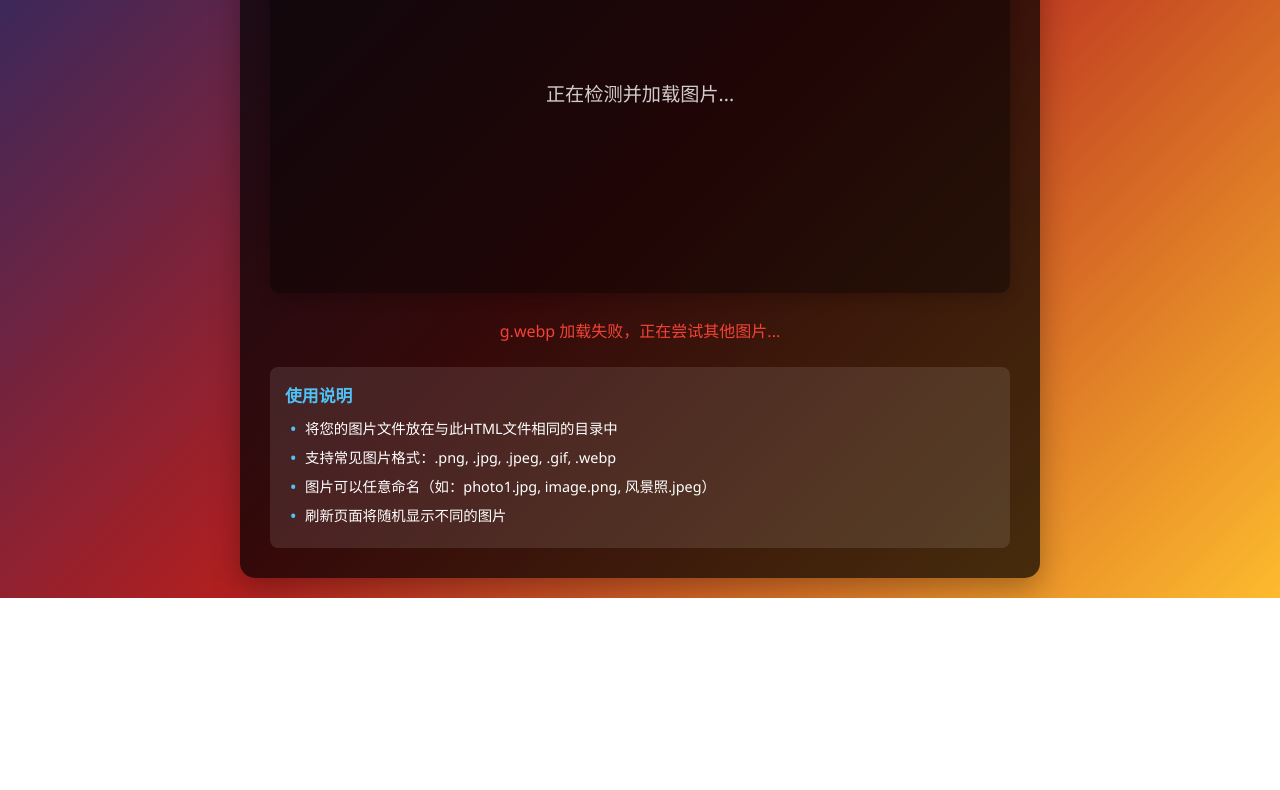
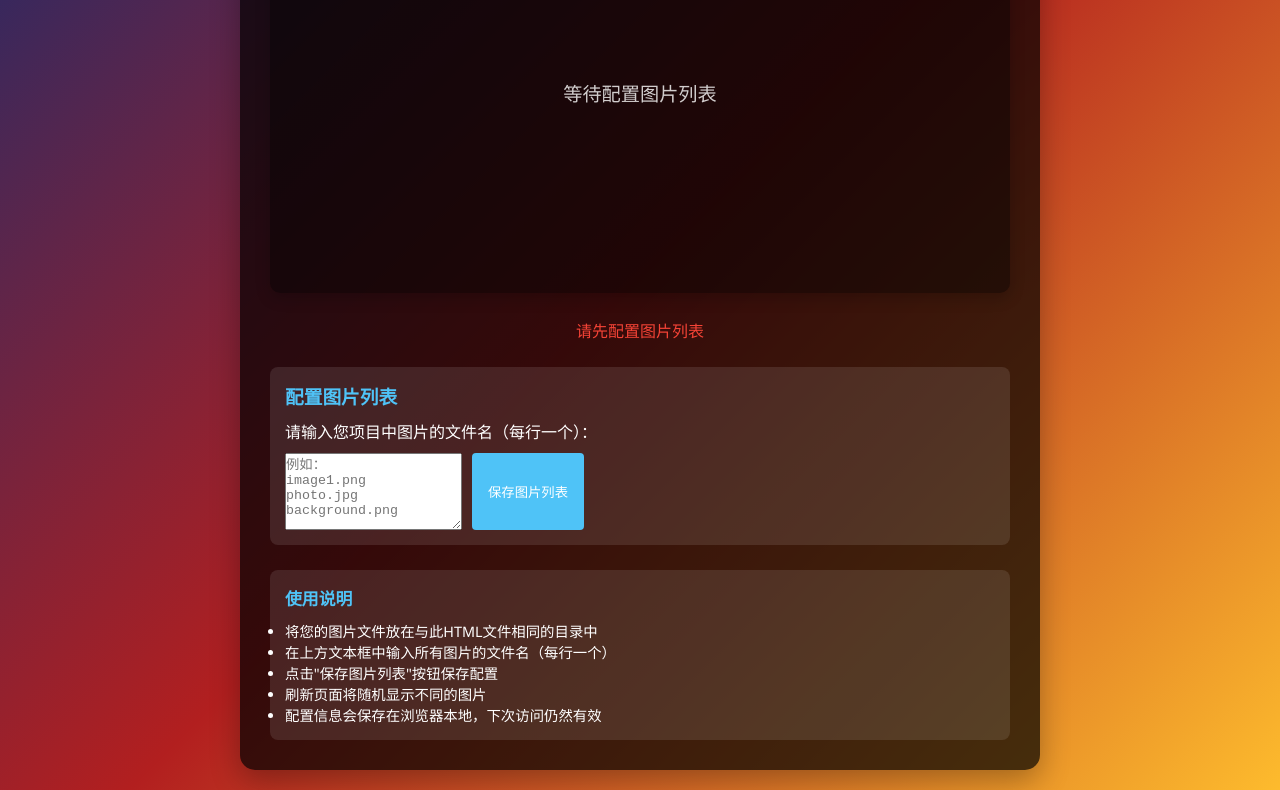
Before and after one commit to BGv-v/bglovett, a plain HTML site: page bgtp/bg.html in a window 1280 px wide. Shown: the part 233-1023 px from the top of the page. Before the commit the page ends 831 px from the top, so only its background shows below. Drawn offline with Linux system fonts and the light colour scheme.

Commit message:
Update bg.html

```diff
--- a/bgtp/bg.html
+++ b/bgtp/bg.html
@@ -3,7 +3,7 @@
 <head>
     <meta charset="UTF-8">
     <meta name="viewport" content="width=device-width, initial-scale=1.0">
-    <title>自适应随机图片加载器</title>
+    <title>GitHub Pages 随机图片</title>
     <style>
         * {
             margin: 0;
@@ -94,23 +94,47 @@
             color: #4fc3f7;
         }
 
-        .info ul {
-            list-style-type: none;
-            padding-left: 20px;
+        .config-section {
+            margin-top: 25px;
+            padding: 15px;
+            background: rgba(255, 255, 255, 0.1);
+            border-radius: 8px;
+            text-align: left;
         }
 
-        .info li {
-            margin-bottom: 8px;
-            position: relative;
+        .config-section h3 {
+            margin-bottom: 10px;
+            color: #4fc3f7;
         }
 
-        .info li:before {
-            content: "•";
-            color: #4fc3f7;
-            font-weight: bold;
-            display: inline-block;
-            width: 1em;
-            margin-left: -1em;
+        .config-form {
+            display: flex;
+            flex-wrap: wrap;
+            gap: 10px;
+            margin-top: 10px;
+        }
+
+        .config-form input {
+            flex: 1;
+            min-width: 200px;
+            padding: 8px 12px;
+            border: none;
+            border-radius: 4px;
+            background: rgba(255, 255, 255, 0.9);
+        }
+
+        .config-form button {
+            padding: 8px 16px;
+            border: none;
+            border-radius: 4px;
+            background: #4fc3f7;
+            color: white;
+            cursor: pointer;
+            transition: background 0.3s;
+        }
+
+        .config-form button:hover {
+            background: #29b6f6;
         }
 
         @media (max-width: 768px) {
@@ -135,80 +159,126 @@
             .container {
                 padding: 20px;
             }
+
+            .config-form input {
+                min-width: 100%;
+            }
         }
     </style>
 </head>
 <body>
     <div class="container">
-        <h1>自适应随机图片加载器</h1>
+        <h1>GitHub Pages 随机图片加载器</h1>
 
         <div class="image-container">
-            <div class="loading">正在检测并加载图片...</div>
+            <div class="loading" id="loading-text">正在加载图片...</div>
             <img id="random-image" alt="随机图片">
         </div>
 
-        <div class="status" id="status">正在检测目录中的图片...</div>
+        <div class="status" id="status">准备加载图片...</div>
+
+        <div class="config-section">
+            <h3>配置图片列表</h3>
+            <p>请输入您项目中图片的文件名（每行一个）：</p>
+            <div class="config-form">
+                <textarea id="image-names" rows="5" placeholder="例如：
+image1.png
+photo.jpg
+background.png"></textarea>
+                <button onclick="saveImageList()">保存图片列表</button>
+            </div>
+        </div>
 
         <div class="info">
             <h3>使用说明</h3>
             <ul>
                 <li>将您的图片文件放在与此HTML文件相同的目录中</li>
-                <li>支持常见图片格式：.png, .jpg, .jpeg, .gif, .webp</li>
-                <li>图片可以任意命名（如：photo1.jpg, image.png, 风景照.jpeg）</li>
+                <li>在上方文本框中输入所有图片的文件名（每行一个）</li>
+                <li>点击"保存图片列表"按钮保存配置</li>
                 <li>刷新页面将随机显示不同的图片</li>
+                <li>配置信息会保存在浏览器本地，下次访问仍然有效</li>
             </ul>
         </div>
     </div>
 
     <script>
-        // 常见图片扩展名
-        const imageExtensions = ['.png', '.jpg', '.jpeg', '.gif', '.webp'];
+        // 获取DOM元素
+        const imgElement = document.getElementById('random-image');
+        const loadingElement = document.getElementById('loading-text');
+        const statusElement = document.getElementById('status');
+        const imageNamesTextarea = document.getElementById('image-names');
 
-        // 尝试加载的图片名称模式（可以根据需要扩展）
-        const commonImagePatterns = [
-            'image', 'photo', 'img', 'pic', 'picture',
-            '1', '2', '3', '4', '5', '6', '7', '8', '9', '10',
-            'a', 'b', 'c', 'd', 'e', 'f', 'g'
-        ];
+        // 从本地存储加载图片列表
+        function loadImageList() {
+            const savedList = localStorage.getItem('imageList');
+            if (savedList) {
+                imageNamesTextarea.value = savedList;
+                return savedList.split('\n').filter(name => name.trim() !== '');
+            }
+            return [];
+        }
 
-        // 状态元素
-        const statusElement = document.getElementById('status');
+        // 保存图片列表到本地存储
+        function saveImageList() {
+            const imageList = imageNamesTextarea.value;
+            localStorage.setItem('imageList', imageList);
+            statusElement.textContent = '图片列表已保存！';
+            statusElement.style.color = '#4caf50';
 
-        // 尝试加载图片
-        function tryLoadImage() {
-            const imgElement = document.getElementById('random-image');
-            const loadingElement = document.querySelector('.loading');
+            // 重新加载图片
+            setTimeout(loadRandomImage, 1000);
+        }
 
-            // 生成随机图片路径
-            const randomPattern = commonImagePatterns[Math.floor(Math.random() * commonImagePatterns.length)];
-            const randomExtension = imageExtensions[Math.floor(Math.random() * imageExtensions.length)];
-            const randomImageFile = randomPattern + randomExtension;
+        // 加载随机图片
+        function loadRandomImage() {
+            const imageList = loadImageList();
 
-            statusElement.textContent = `尝试加载: ${randomImageFile}`;
+            if (imageList.length === 0) {
+                statusElement.textContent = '请先配置图片列表';
+                statusElement.style.color = '#f44336';
+                loadingElement.textContent = '等待配置图片列表';
+                return;
+            }
+
+            // 随机选择一张图片
+            const randomIndex = Math.floor(Math.random() * imageList.length);
+            const randomImage = imageList[randomIndex].trim();
+
+            statusElement.textContent = `正在加载: ${randomImage}`;
+            statusElement.style.color = '#ffcc00';
+            loadingElement.textContent = '正在加载图片...';
+            loadingElement.style.display = 'block';
+            imgElement.classList.remove('loaded');
 
             imgElement.onload = function() {
                 // 图片加载成功
                 imgElement.classList.add('loaded');
                 loadingElement.style.display = 'none';
-                statusElement.textContent = `成功加载: ${randomImageFile}`;
+                statusElement.textContent = `成功加载: ${randomImage}`;
                 statusElement.style.color = '#4caf50';
             };
 
             imgElement.onerror = function() {
-                // 图片加载失败，稍后重试
-                statusElement.textContent = `${randomImageFile} 加载失败，正在尝试其他图片...`;
+                // 图片加载失败
+                loadingElement.textContent = '图片加载失败';
+                statusElement.textContent = `无法加载: ${randomImage}`;
                 statusElement.style.color = '#f44336';
 
-                setTimeout(tryLoadImage, 1000);
+                // 3秒后重试
+                setTimeout(loadRandomImage, 3000);
             };
 
-            // 设置图片源
-            imgElement.src = randomImageFile;
+            // 设置图片源（添加时间戳防止缓存）
+            imgElement.src = randomImage + '?t=' + new Date().getTime();
         }
 
-        // 页面加载时开始尝试加载图片
+        // 页面加载时初始化
         window.onload = function() {
-            setTimeout(tryLoadImage, 1500);
+            // 加载保存的图片列表
+            loadImageList();
+
+            // 开始加载随机图片
+            setTimeout(loadRandomImage, 1000);
         };
     </script>
 </body>
```
